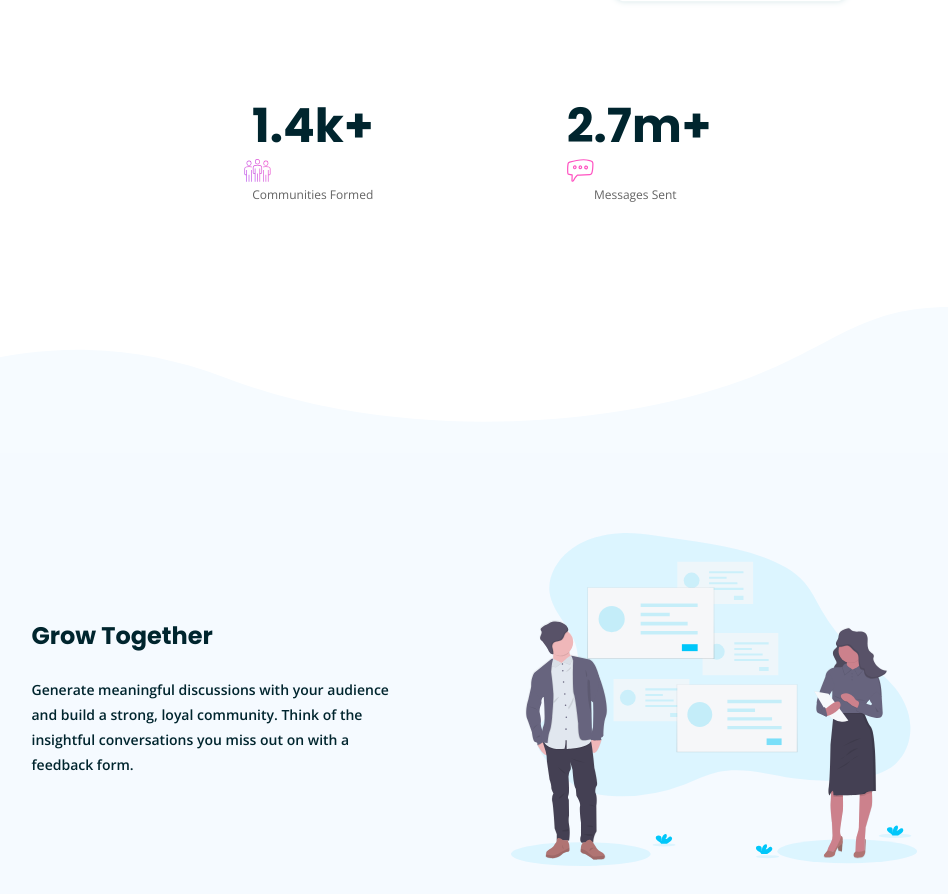
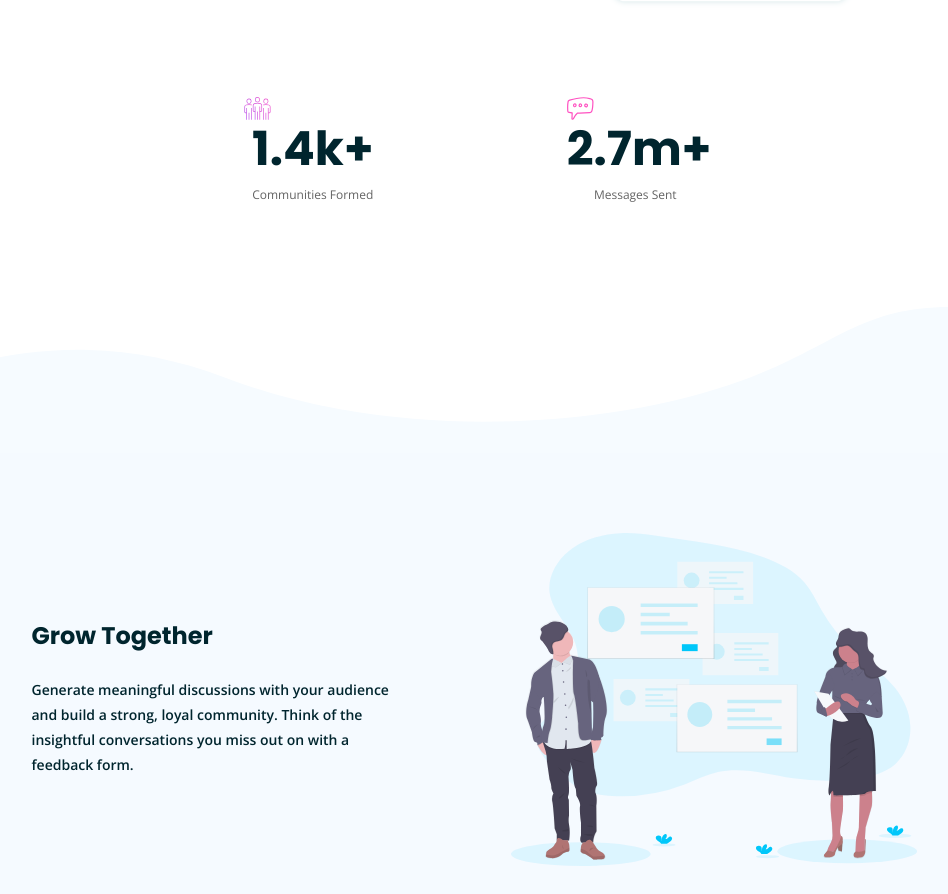
Before and after one commit to jhunxein/reactAppJunior01, a React (Create React App) app: page / in a window 1280 px wide. Shown: the part 1119-2013 px from the top of the page, without its empty margins (166-1114 px from the left). Built offline with nearby package versions, Linux system fonts and the light colour scheme.

Commit message:
Update dataPresentation.css

```diff
--- a/src/css/dataPresentation.css
+++ b/src/css/dataPresentation.css
@@ -7,6 +7,7 @@
 }
 
 .presentation__icon {
+	order: -1;
 	width: 27px;
 	height: 23px;
 }
```
